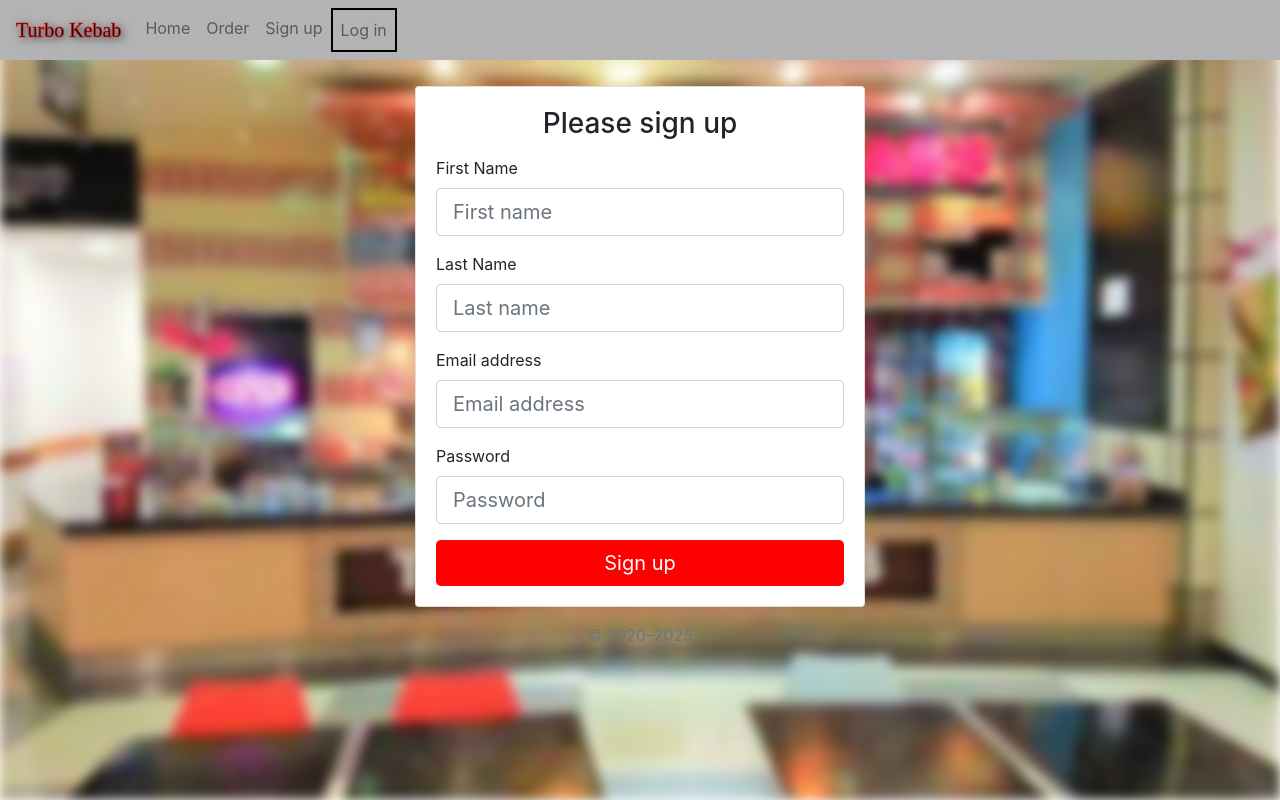
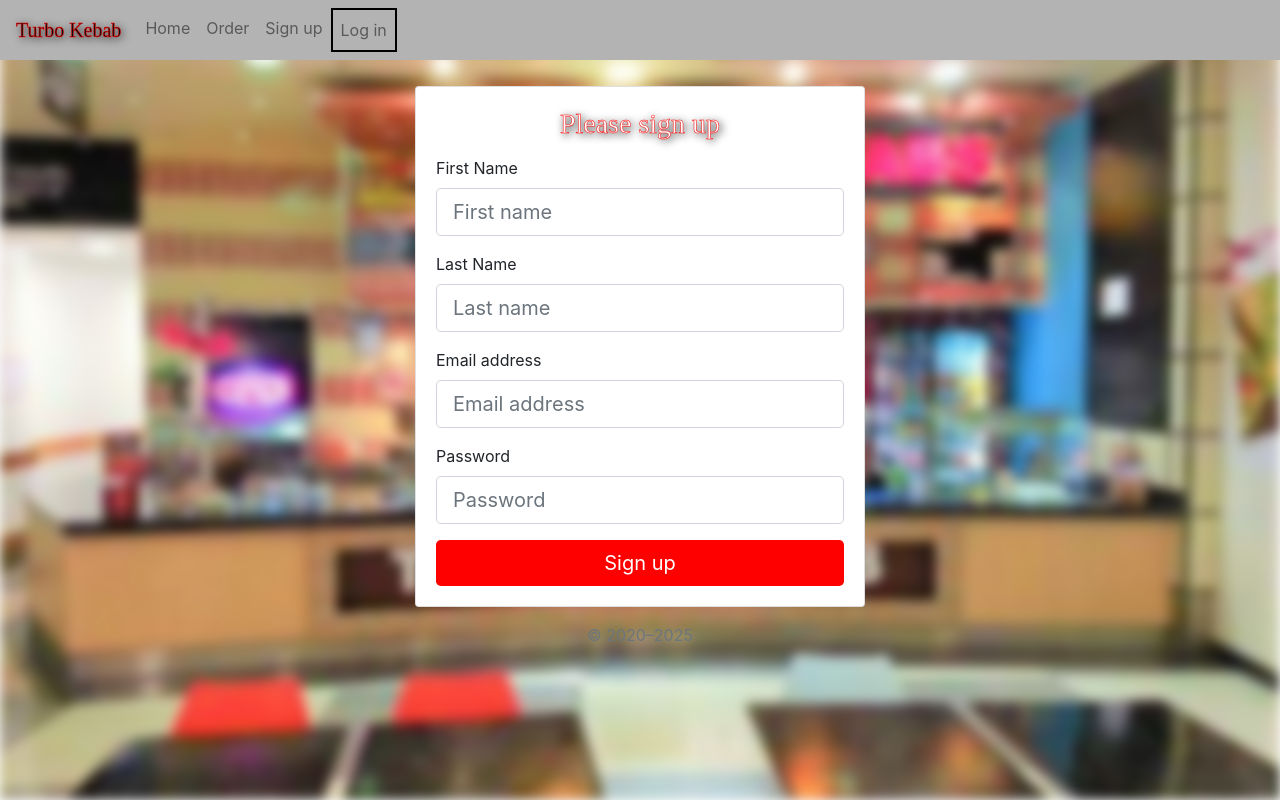
Before and after one commit to maxblt/turbo-kebab, a Vue app: page /signup in a window 1280 px wide. Built offline with nearby package versions, Linux system fonts and the light colour scheme.

Commit message:
Form table

```diff
--- a/src/views/SignupView.vue
+++ b/src/views/SignupView.vue
@@ -4,7 +4,7 @@
     <div class="card">
       <div class="card-body">
         <form>
-          <h2 class="h3 mb-3 fw-normal text-center">Please sign up</h2>
+          <h1 class="h3 mb-3 fw-normal text-center">Please sign up</h1>
 
           <div class="form-group">
             <label>First Name</label>
```
